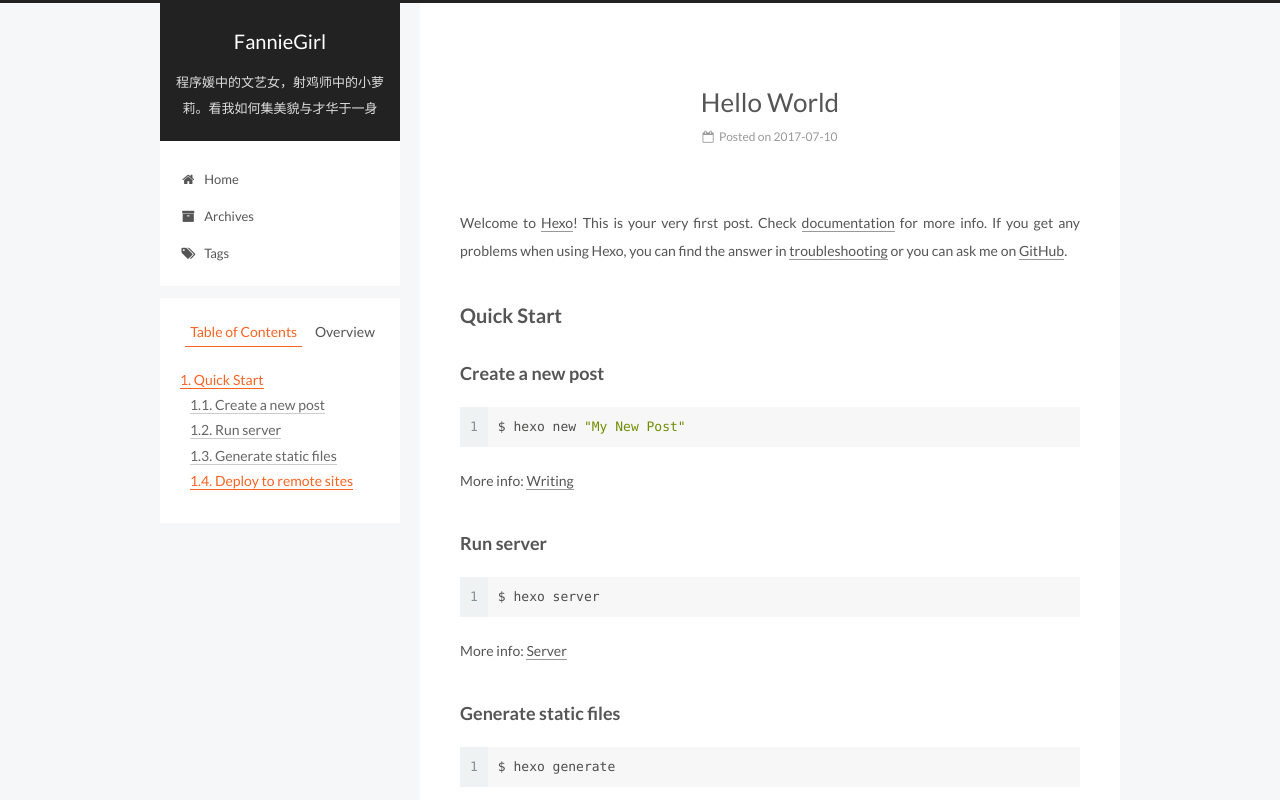
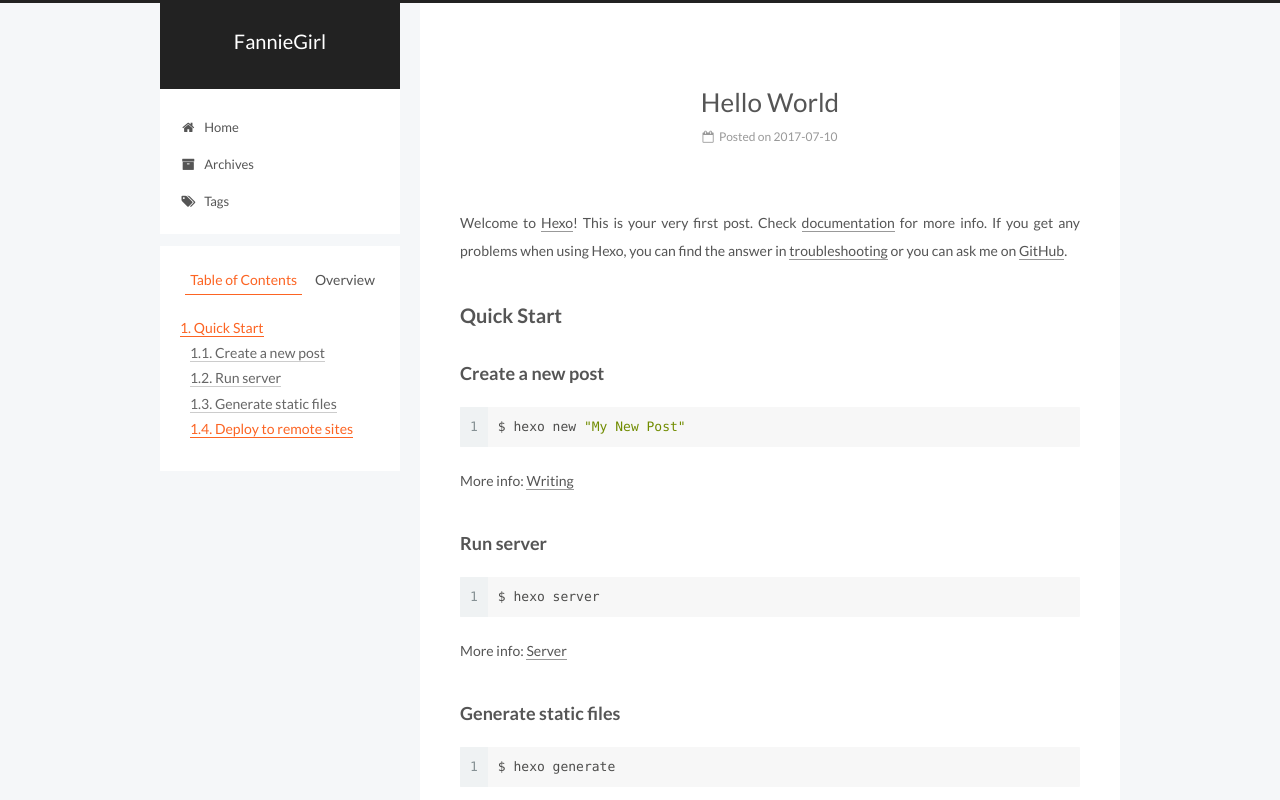
Before and after one commit to FannieGirl/FannieGirl.github.io, a plain HTML site: page 2017/07/10/hello-world/index.html in a window 1280 px wide. Shown: the top 800 px of the page. Drawn offline with Linux system fonts and the light colour scheme; files whose address does not match are found by name.

Commit message:
Site updated: 2017-07-11 10:53:36

```diff
--- a/2017/07/10/hello-world/index.html
+++ b/2017/07/10/hello-world/index.html
@@ -177,7 +177,7 @@
       </a>
     </div>
 
-        <p class="site-subtitle">程序媛中的文艺女，射鸡师中的小萝莉。看我如何集美貌与才华于一身</p>
+        <p class="site-subtitle"></p>
 
   </div>
 
```
Also changed, not shown: archives/2017/07/index.html (+1 -1 lines), archives/2017/index.html (+1 -1 lines), archives/index.html (+1 -1 lines), index.html (+1 -1 lines).
